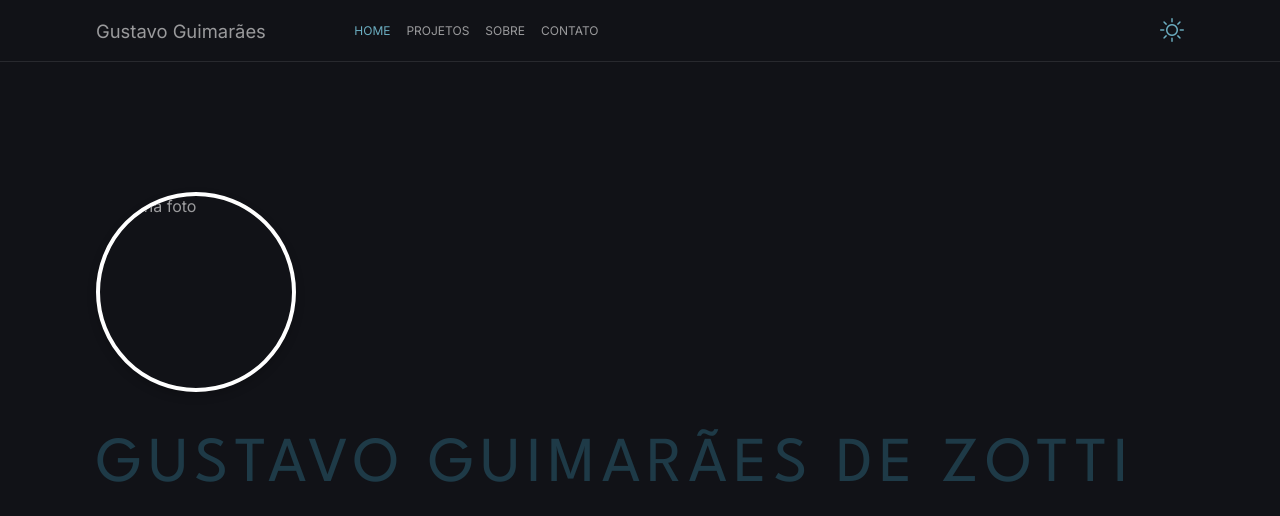
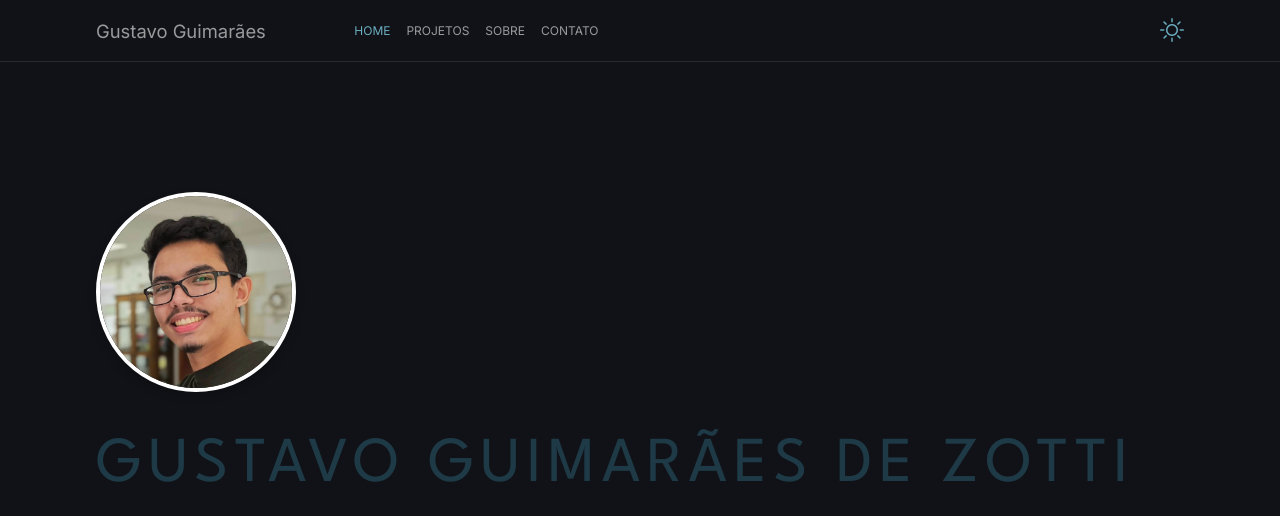
Before and after one commit to GustavoGDZ/Portfolio, a plain HTML site: page index.html in a window 1280 px wide. Shown: the top 516 px of the page. Drawn offline with nearby package versions, Linux system fonts and the light colour scheme; the site is published under a folder, as on GitHub Pages, so addresses that start at the root find nothing.

Commit message:
Correcao tag de imagem DE NOVO

```diff
--- a/index.html
+++ b/index.html
@@ -74,7 +74,7 @@
 
   <main id="home">
     <div class="main__content1">
-      <img class="personal_photo" src="/Portfolio/assets/images/personal/minha-foto.jpg" alt="Minha foto">
+      <img class="personal_photo" src="assets/images/personal/minha-foto.jpg" alt="Minha foto">
       <h2><b>Gustavo Guimarães De Zotti</b> </h2>
       <p>Desenvolvimento Criativo para a Web</p>
       <ul class="menu menu--social">
```
